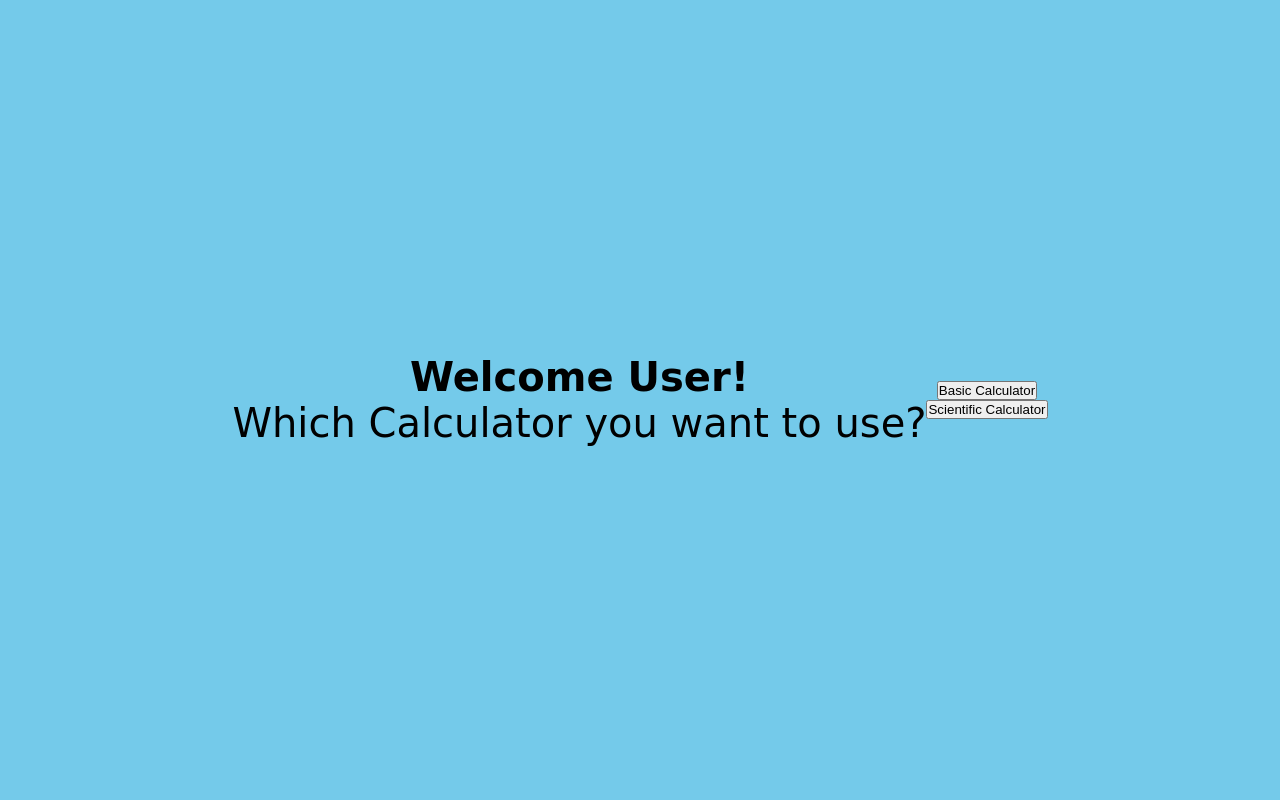
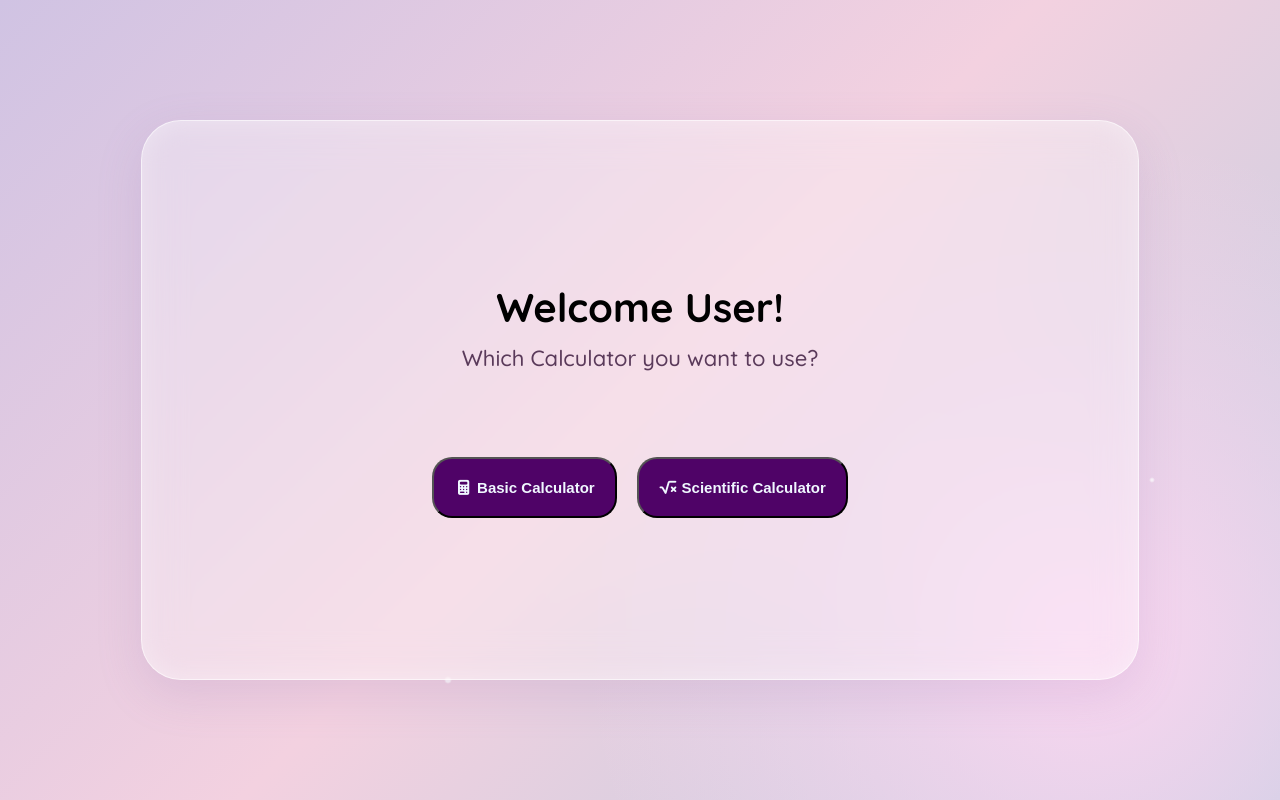
Before and after one commit to swastikapramanik06-art/Calculator, a plain HTML site: page main.html in a window 1280 px wide. Drawn offline with Linux system fonts and the light colour scheme.

Commit message:
New Change

```diff
--- a/style.css
+++ b/bascal.css
@@ -1,3 +1,11 @@
+
+:root {
+    --lilac: #cdb4ff;
+    --pink: #ffc2e2;
+    --peach: #ffe0cc;
+    --sky: #b9e6ff;
+    --ink: #5b4b8a;
+}
 * {
     margin: 0;
     padding: 0;
@@ -6,21 +14,24 @@
 body{
   height: 100vh;
   display:flex;
+  overflow: hidden;
+  position: relative;
    justify-content: center;
     align-items: center;
-    background: #484850;
-    font-family: Arial, sans-serif;
+    background: #ad97ab;
+    font-family: "Quicksand", sans-serif;
 }
 .calculator {
-    background: #1c2d3b;
+    background: #923e70;
     padding: 25px;
-    border-radius: 15px;
+    border-radius: 20px;
     width: 320px;
     box-shadow: 0 0 20px rgba(7, 7, 7, 0.4);
 }
 #display {
     width: 100%;
     height: 65px;
+    margin-top: 20px;
     margin-bottom: 30px;
     border: none;
     outline: none;
@@ -37,9 +48,9 @@ body{
     gap: 15px;
 }
 button {
-    height: 55px;
+    height: 52px;
     border: none;
-    border-radius: 15px;
+    border-radius: 20px;
     font-size: 22px;
     font-weight: bold;
     cursor: pointer;
--- a/main.css
+++ b/main.css
@@ -5,25 +5,125 @@
 }
 body{
   min-height: 100vh;
-  background-color: rgb(116, 202, 234);
-  text-align: center;
+  overflow: hidden;
+  /* background: linear-gradient(135deg, #f0d7ef, #fbc9e3);  text-align: center; */
   display:flex;
+  background:
+        radial-gradient(circle at 85% 80%, #fad6f0, transparent 40%),
+        linear-gradient(135deg, #d0c3e3, #f3d1e0, #bbcce0);
+  background-attachment: fixed;
+  position: relative;
   justify-content: center;
   align-items: center;
+  font-family: "Quicksand", sans-serif;
 }
+body::before {
+    content: "";
+    position: absolute;
+    inset: 0;
+    pointer-events: none;
+
+    background:
+        radial-gradient(circle at 20% 30%, white 1px, transparent 3px),
+        radial-gradient(circle at 80% 20%, white 2px, transparent 4px),
+        radial-gradient(circle at 60% 75%, white 2px, transparent 4px),
+        radial-gradient(circle at 90% 60%, white 1px, transparent 3px),
+        radial-gradient(circle at 35% 85%, white 2px, transparent 4px);
+
+    opacity: 0.8;
+}
+
 .welcome{
+  font-size: 40px;
    display: flex;
   justify-content: center;
   align-items: center;
 }
 .welcometext{
+  font-size: 40px;
+  /* font-family:cursive; */
+  margin-bottom: 40px;
+}
+.choicetext{
+  margin-top: 20px;
+  font-size: 22px;
+  font-weight: 500;
+  margin-top: 12px;
+  color: #5a3a5a;
+}
+.content{
+  min-height:70vh;
+  width:70%;
 
-  font-size: 40px;
-  font-family:cursive;
+  box-shadow: 0 0 20px rgba(206, 155, 105, 0.4);
+  border-radius: 30px;
+  display: flex;
+  flex-direction: column;
+  justify-content: center;
+  align-items: center;
+  gap: 20px;
+}
+button{
+  background-color: rgb(79, 3, 103);
+  color: aliceblue;
+  font-family:sans-serif;
+  gap:20px;
+  padding: 20px;
+  margin: 0;
+  border-radius: 20px;
+  font-size: 15px;
+  transition: transform 0.2s, box-shadow 0.2s;
+
+}
+button:hover,
+button:focus-visible {
+  transform: translateY(-2px);
+  box-shadow: 0 6px 14px rgba(123, 44, 191, 0.35);
+}
+a{
+  text-decoration: none;
+  color: aliceblue;
+  font-weight: 560;
+}
+.choice{
+ display: flex;
+  justify-content: center;
+  align-items: center;
+  gap: 20px;
+}
+.content {
+    animation: float 5s ease-in-out infinite;
+    width: 78%;
+    min-height: 70vh;
+
+    display: flex;
+    flex-direction: column;
+    justify-content: center;
+    align-items: center;
+    gap: 45px;
+
+    position: relative;
+    z-index: 1;
+
+    background: rgba(255, 255, 255, 0.30);
+    backdrop-filter: blur(20px);
+    -webkit-backdrop-filter: blur(20px);
+
+    border: 1px solid rgba(255, 255, 255, 0.65);
+    border-radius: 40px;
+
+    box-shadow:
+        0 15px 45px rgba(151, 119, 175, 0.18),
+        inset 0 0 25px rgba(255, 255, 255, 0.35);
+
 }
 
-.content{
-  display: flex;
-  justify-content: center;
-  align-items: center;
+@keyframes float {
+    0% {
+        transform: translateY(0);
+    }
+
+    50% {
+        transform: translateY(-8px);
+    }
 }
--- a/main.html
+++ b/main.html
@@ -5,6 +5,12 @@
   <meta name="viewport" content="width=device-width, initial-scale=1.0">
   <title>Home Page</title>
   <link rel="stylesheet" href="main.css">
+<link rel="preconnect" href="https://fonts.googleapis.com">
+<link rel="preconnect" href="https://fonts.gstatic.com" crossorigin>
+
+<link href="https://fonts.googleapis.com/css2?family=Quicksand:wght@300;400;500;600;700&display=swap" rel="stylesheet">
+
+
     <link rel="stylesheet" href="https://cdnjs.cloudflare.com/ajax/libs/font-awesome/7.0.1/css/all.min.css" integrity="sha512-2SwdPD6INVrV/lHTZbO2nodKhrnDdJK9/kg2XD1r9uGqPo1cUbujc+IYdlYdEErWNu69gVcYgdxlmVmzTWnetw==" crossorigin="anonymous" referrerpolicy="no-referrer" />
 
 </head>
@@ -16,10 +22,11 @@
   </div>
 <div class="choice">
   <div class="basic">
-    <button>Basic Calculator</button>
+    <button><a href="bascal.html"><i class="fa-solid fa-calculator"></i>
+ Basic Calculator</a></button>
   </div>
   <div class="scientific">
-    <button>Scientific Calculator</button>
+    <button><a href="scical.html"> <i class="fa-solid fa-square-root-variable"></i> Scientific Calculator</a></button>
   </div>
   </div>
   </div>
```
Also changed, not shown: bascal.html (renamed from index.html, +2 -2 lines), bascal.js (renamed from script.js).
